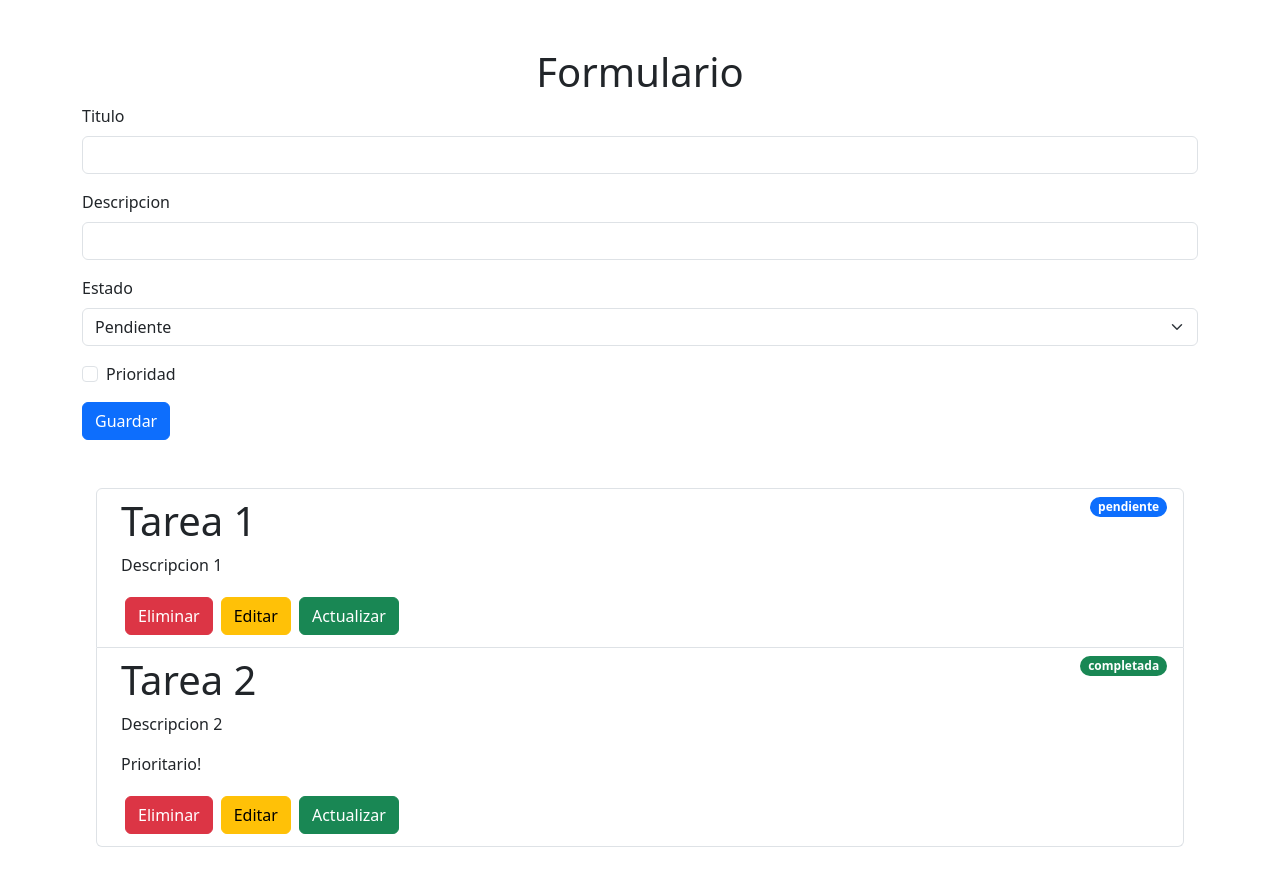
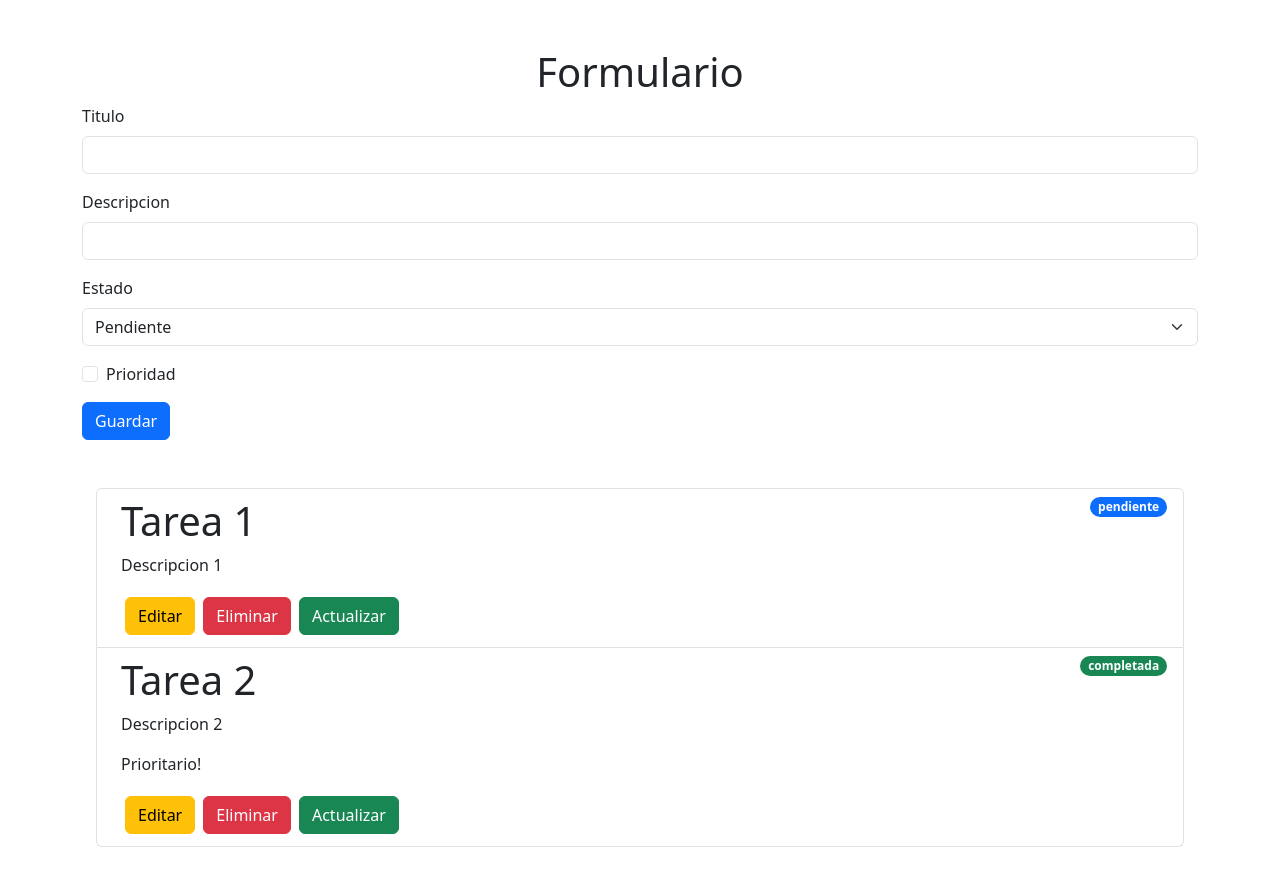
Before and after one commit to rekznoz/lista-tareas-react, a React (Vite) app: page / in a window 1280 px wide. Shown: the top 886 px of the page. Built offline with nearby package versions, Linux system fonts and the light colour scheme.

Commit message:
Editar Tarea

```diff
--- a/src/App.jsx
+++ b/src/App.jsx
@@ -1,6 +1,7 @@
 import { useState } from 'react'
 import Formulario from "./componentes/Formulario.jsx";
 import Lista from "./componentes/Lista.jsx";
+import Swal from "sweetalert2";
 
 const initialStateTareas = [
     {
@@ -19,8 +20,19 @@ const initialStateTareas = [
     }
 ]
 
+
 function App() {
+
     const [tareas, setTareas] = useState(initialStateTareas)
+
+    // Guardar la tarea para poder editarla mas adelante
+    const [tareaEditar, setTareaEditar] = useState({
+        id: 0,
+        titulo: "",
+        descripcion: "",
+        estado: "pendiente",
+        priority: false
+    })
 
     function agregarTarea(tarea) {
         setTareas([...tareas, tarea])
@@ -41,18 +53,33 @@ function App() {
         setTareas(nuevasTareas)
     }
 
-    function editarTarea(id) {
-        console.log("Editar tarea con id: ", id)
+    function editarTarea(tarea) {
+        const nuevasTareas = tareas.map((t) => {
+            if (t.id === tarea.id) {
+                t = tarea
+            }
+            return t
+        })
+        setTareas(nuevasTareas)
+    }
+
+    function eventoEditarTarea(id) {
+        const tarea = tareas.find((tarea) => tarea.id === id)
+        setTareaEditar(tarea)
     }
 
     return (
         <div className="m-5" >
-            <Formulario agregarTarea={agregarTarea} />
+            <Formulario
+                agregarTarea={agregarTarea}
+                editarTarea={editarTarea}
+                tareaEditar={tareaEditar}
+            />
             <Lista
                 tareas={tareas}
                 eliminarTarea={eliminarTarea}
                 cambiarEstadoTarea={cambiarEstadoTarea}
-                editarTarea={editarTarea}
+                editarTarea={eventoEditarTarea}
             />
         </div>
       )
--- a/src/componentes/Formulario.jsx
+++ b/src/componentes/Formulario.jsx
@@ -10,10 +10,17 @@ const InitialValues = {
 
 export default function Formulario(Entradas) {
 
-    const { agregarTarea } = Entradas
+    const { agregarTarea, tareaEditar, editarTarea } = Entradas
 
     const [tarea, setTarea] = useState(InitialValues)
 
+    // Actualizar el formlario para que se pueda editar una tarea
+    if (tareaEditar.id && tarea.id !== tareaEditar.id) {
+        setTarea(tareaEditar)
+        console.log(tareaEditar)
+    }
+
+    // Manejar el envio del formulario
     function handleSubmit(e) {
         e.preventDefault()
 
@@ -40,7 +47,12 @@ export default function Formulario(Entradas) {
             ...tarea
         }
 
-        agregarTarea(nuevaTarea)
+        if (tareaEditar.id) {
+            nuevaTarea.id = tareaEditar.id
+            editarTarea(nuevaTarea)
+        } else {
+            agregarTarea(nuevaTarea)
+        }
 
         Swal.fire({
             icon: 'success',
@@ -52,6 +64,7 @@ export default function Formulario(Entradas) {
         console.log(tarea)
     }
 
+    // Manejar los cambios en los inputs
     function handleChange(e) {
         const { name, value, checked, type } = e.target
         const valor = type === 'checkbox' ? checked : value
--- a/src/componentes/Tarea.jsx
+++ b/src/componentes/Tarea.jsx
@@ -20,8 +20,8 @@ export default function Tarea(Entradas) {
                     <h1>{tarea.titulo}</h1>
                     <p>{tarea.descripcion}</p>
                     {tarea.priority && <p>Prioritario!</p>}
+                    <button className="btn btn-warning m-1" onClick={() => editarTarea(tarea.id)}>Editar</button>
                     <button className="btn btn-danger m-1" onClick={() => eliminarTarea(tarea.id)}>Eliminar</button>
-                    <button className="btn btn-warning m-1" onClick={() => editarTarea(tarea.id)}>Editar</button>
                     <button className="btn btn-success m-1" onClick={() => cambiarEstadoTarea(tarea.id)}>Actualizar</button>
                 </div>
                 <span className={`badge ${tarea.estado === 'pendiente' ? 'bg-primary' : 'bg-success'} rounded-pill`}>{tarea.estado}</span>
```
